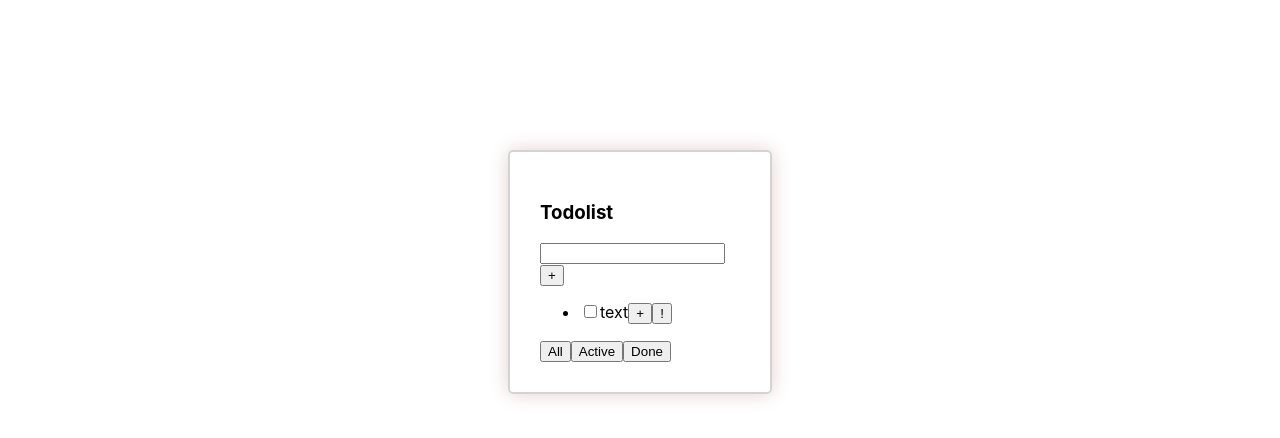
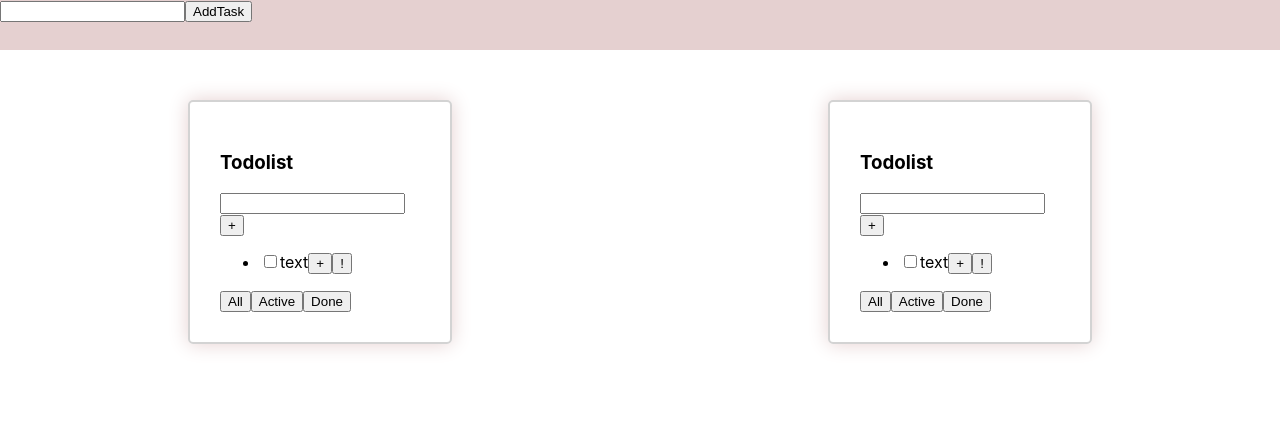
Before and after one commit to volhaf/todolist_01, a React (Create React App) app: page / in a window 1280 px wide. Shown: the top 438 px of the page. Built offline with nearby package versions, Linux system fonts and the light colour scheme.

Commit message:
add header components

```diff
--- a/src/App.tsx
+++ b/src/App.tsx
@@ -2,11 +2,17 @@ import React from 'react';
 import logo from './logo.svg';
 import './styles/App.css';
 import {TodoList} from "./components/TodoList";
+import {Header} from "./components/Header";
 
 function App() {
   return (
     <div className="App">
-      <TodoList/>
+        <Header/>
+        <div className="Main">
+            <TodoList/>
+            <TodoList/>
+        </div>
+
     </div>
   );
 }
--- /dev/null
+++ b/src/components/Header.tsx
@@ -0,0 +1,11 @@
+
+export function Header() {
+    return (
+        <div>
+            <header className="header">
+                <input/>
+                <button>AddTask</button>
+            </header>
+        </div>
+    )
+}
--- a/src/styles/App.css
+++ b/src/styles/App.css
@@ -1,17 +1,31 @@
+
+
+
 .App {
   box-sizing: border-box;
   text-align: center;
   width: 100%;
-  margin-top: 150px;
+}
 
+.Main {
+  display: flex;
+  flex-wrap: wrap;
 }
 
 .todolist {
   width: 200px;
   text-align: start;
-  margin: 0 auto;
   padding: 30px;
   border: 2px solid lightgray;
   border-radius: 5px;
-  box-shadow: 0 0 20px rgb(229, 208, 208);;
+  box-shadow: 0 0 20px rgb(229, 208, 208);
+  margin: 50px auto;
 }
+
+
+.header {
+  text-align: start;
+  height: 50px;
+  background-color: rgb(229, 208, 208);
+
+}
```
